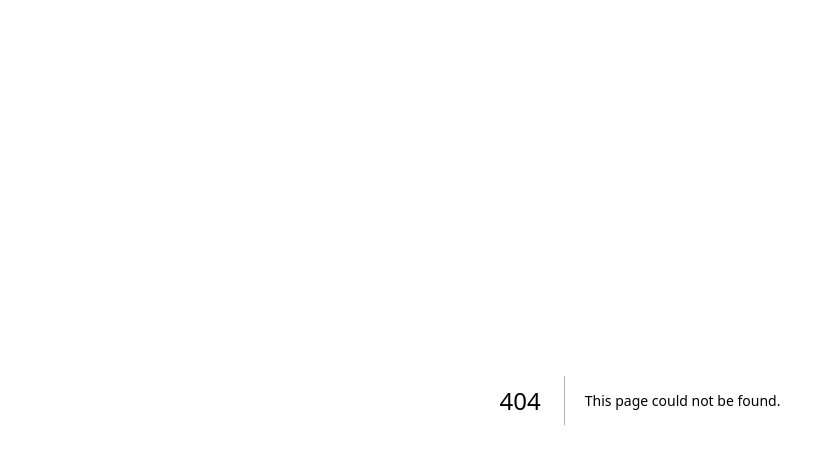
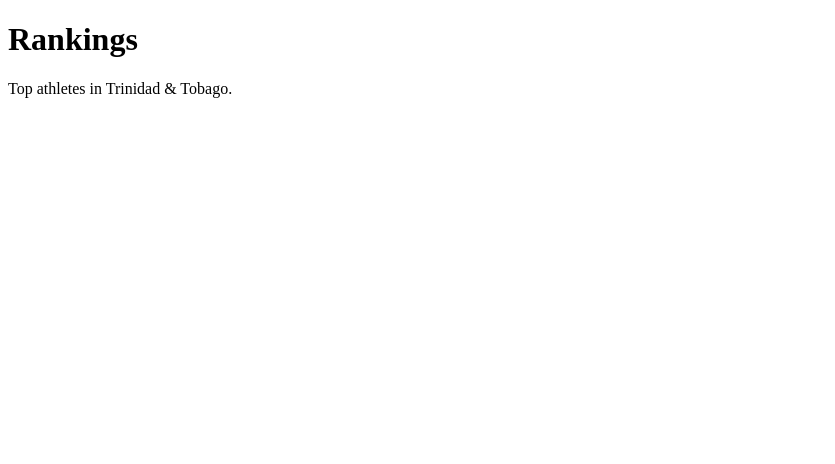
Before and after one commit to IsakeG/Athora-webapp, a Next.js app: page /rankings in a window 1280 px wide. Before the commit this address had no page. Shown: the top 464 px of the page, without its empty margins (0-835 px from the left). Built offline with nearby package versions, Linux system fonts and the light colour scheme.

Commit message:
Create page.tsx

```diff
--- /dev/null
+++ b/app/rankings/page.tsx
@@ -0,0 +1,8 @@
+export default function RankingsPage() {
+  return (
+    <main>
+      <h1>Rankings</h1>
+      <p>Top athletes in Trinidad & Tobago.</p>
+    </main>
+  );
+}
```
